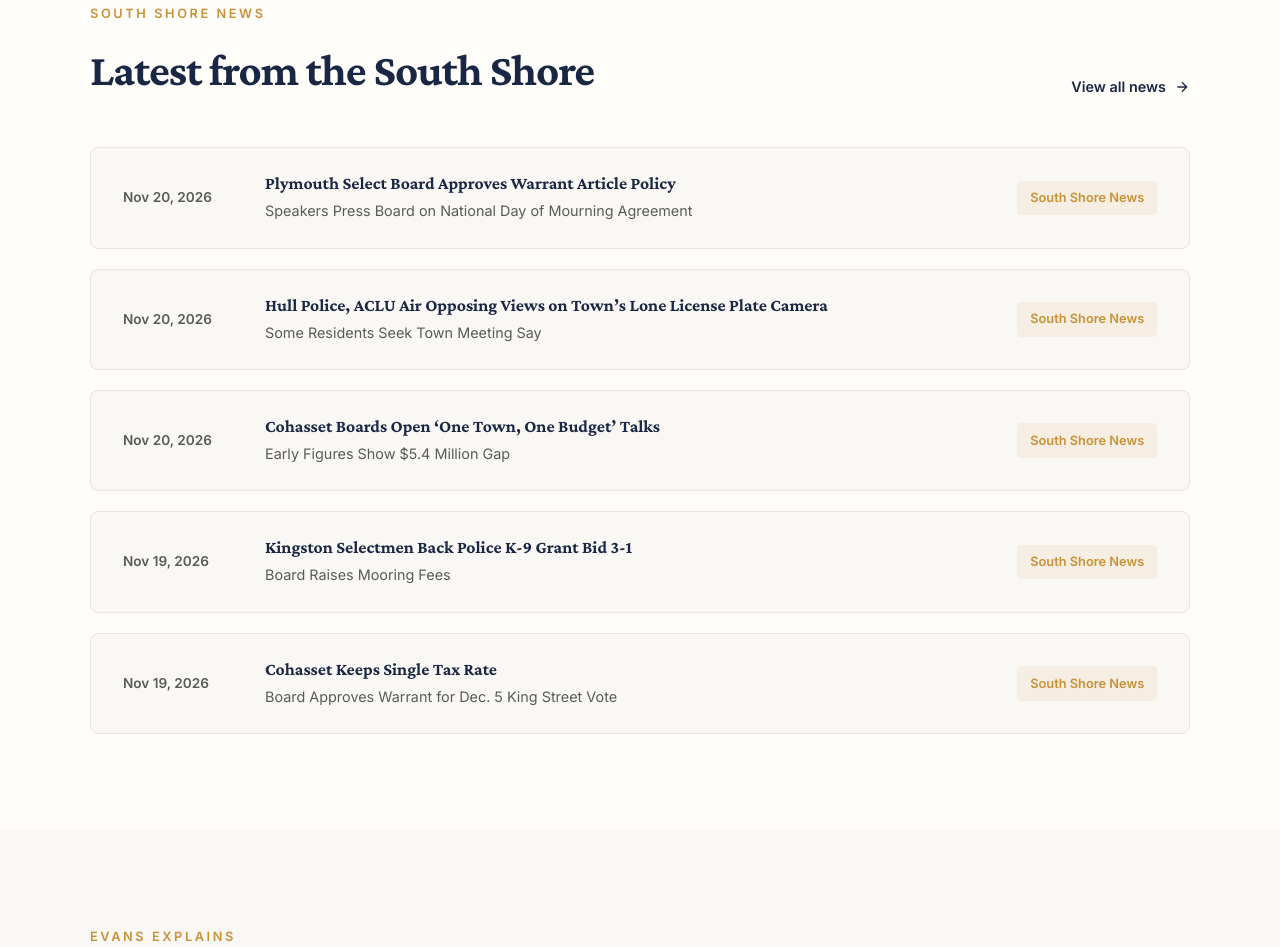
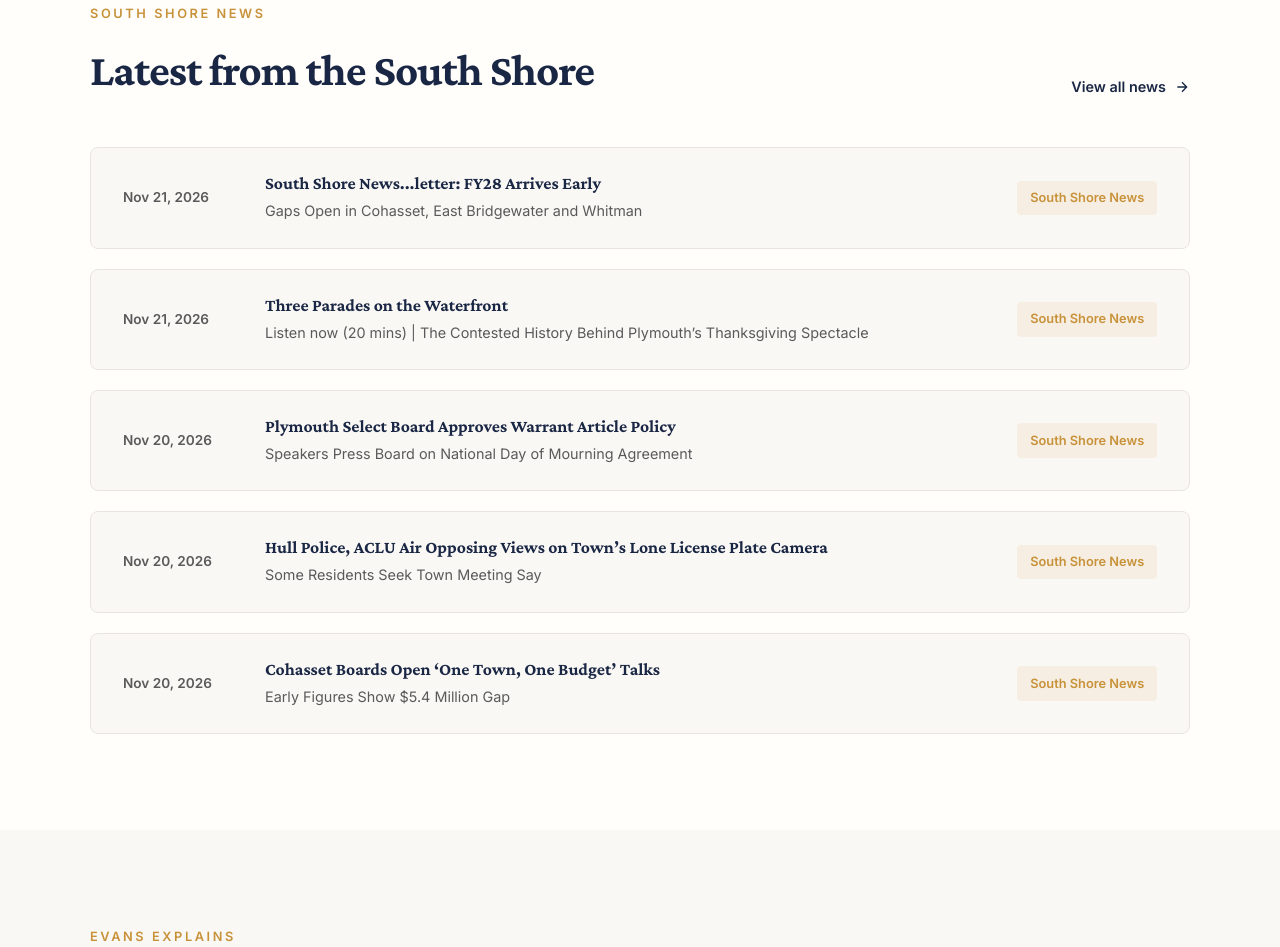
Before and after one commit to jev4ns/dotnet, a plain HTML site: page index.html in a window 1280 px wide. Shown: the part 5941-6888 px from the top of the page. Drawn offline with nearby package versions, Linux system fonts and the light colour scheme.

Commit message:
Render feeds — 2026-11-21

```diff
--- a/index.html
+++ b/index.html
@@ -818,6 +818,22 @@
 
             <div class="news-list">
                 <!-- FEED:ssn:start -->
+                <a href="https://www.southshore.news/p/south-shore-newsletter-fy28-arrives" class="news-item fade-in" target="_blank" rel="noopener">
+                    <span class="news-date">Nov 21, 2026</span>
+                    <div class="news-content">
+                        <h4>South Shore News...letter: FY28 Arrives Early</h4>
+                        <p>Gaps Open in Cohasset, East Bridgewater and Whitman</p>
+                    </div>
+                    <span class="news-source">South Shore News</span>
+                </a>
+                <a href="https://www.southshore.news/p/three-parades-on-the-waterfront" class="news-item fade-in" target="_blank" rel="noopener">
+                    <span class="news-date">Nov 21, 2026</span>
+                    <div class="news-content">
+                        <h4>Three Parades on the Waterfront</h4>
+                        <p>Listen now (20 mins) | The Contested History Behind Plymouth’s Thanksgiving Spectacle</p>
+                    </div>
+                    <span class="news-source">South Shore News</span>
+                </a>
                 <a href="https://www.southshore.news/p/plymouth-select-board-approves-warrant" class="news-item fade-in" target="_blank" rel="noopener">
                     <span class="news-date">Nov 20, 2026</span>
                     <div class="news-content">
@@ -839,22 +855,6 @@
                     <div class="news-content">
                         <h4>Cohasset Boards Open ‘One Town, One Budget’ Talks</h4>
                         <p>Early Figures Show $5.4 Million Gap</p>
-                    </div>
-                    <span class="news-source">South Shore News</span>
-                </a>
-                <a href="https://www.southshore.news/p/kingston-selectmen-back-police-k" class="news-item fade-in" target="_blank" rel="noopener">
-                    <span class="news-date">Nov 19, 2026</span>
-                    <div class="news-content">
-                        <h4>Kingston Selectmen Back Police K-9 Grant Bid 3-1</h4>
-                        <p>Board Raises Mooring Fees</p>
-                    </div>
-                    <span class="news-source">South Shore News</span>
-                </a>
-                <a href="https://www.southshore.news/p/cohasset-keeps-single-tax-rate" class="news-item fade-in" target="_blank" rel="noopener">
-                    <span class="news-date">Nov 19, 2026</span>
-                    <div class="news-content">
-                        <h4>Cohasset Keeps Single Tax Rate</h4>
-                        <p>Board Approves Warrant for Dec. 5 King Street Vote</p>
                     </div>
                     <span class="news-source">South Shore News</span>
                 </a>
```
